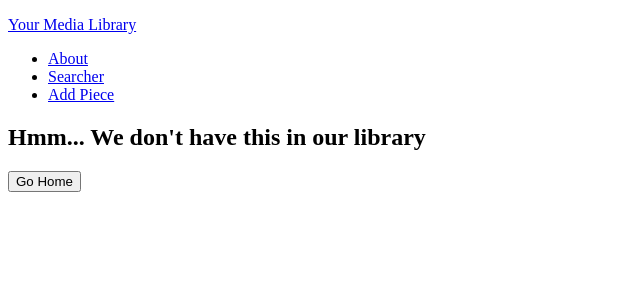
After one commit to lazar-the-coder/Personal_Media-Database, a Flask app: template templates/404.html in a window 1280 px wide. The commit adds this page. Shown: the top 300 px of the page, without its empty margins (0-640 px from the left). Run offline with Flask 2, Linux system fonts and the light colour scheme; the template is opened without the code that fills it, so the values that code supplies are empty.

Commit message:
Last Before Major Change
Gonna make it bigger, like myanimelist with media

```diff
--- a/app.py
+++ b/app.py
@@ -1,7 +1,61 @@
-from flask import render_template, url_for, request, redirect
+from flask import (render_template, url_for, request, redirect)
+
 from models import (Piece, Drawn, Film, Animation, Game, db, app)
 
+import webbrowser
 
-# page 1
-# Main Hub
-# Links to about and
+@app.route('/')
+def index():
+    return render_template('index.html')
+
+@app.route('/about')
+def about():
+    return render_template('about.html')
+
+@app.route('/library')
+def searcher():
+    pieces = Pieces.query.all()
+    return render_template('library.html', pieces=pieces)
+
+@app.route('/piece/new', methods=['GET', 'POST'])
+def add_piece():
+    if request.form:
+        match request.form['type']:
+            case '' | '':
+                new_project = Project(title=request.form['title'],
+                    date=datetime.datetime.strptime(request.form['date'], "%Y-%m"),
+                    description=request.form['desc'],
+                    skills=request.form['skills'],
+                    link=request.form['github'])
+        db.session.add(new_project)
+        db.session.commit()
+        return redirect(url_for('index'))
+    return render_template('form_add.html')
+
+@app.route('/piece/<id>')
+def view_piece(id):
+    piece = Piece.query.get_or_404(id)
+    return render_template('detail.html', piece=piece)
+
+@app.route('/piece/<id>/edit', methods=['GET', 'POST'])
+def edit_piece():
+    return render_template('form_edit.html')
+
+@app.route('/piece/<id>/delete')
+def delete_piece(id):
+    piece = Piece.query.get_or_404(id)
+    db.session.delete(piece)
+    db.session.commit()
+    return redirect(url_for('index'))
+
+@app.errorhandler(404)
+def not_found(error):
+    return render_template('404.html', msg=error), 404
+
+site = "http://127.0.0.1:8000"
+
+if __name__ == '__main__':
+    webbrowser.open_new_tab(site)
+    with app.app_context():
+        db.create_all()
+    app.run(debug=True, port=8000, host='0.0.0.0')
--- /dev/null
+++ b/templates/404.html
@@ -0,0 +1,9 @@
+{% extends 'layout.html' %}
+
+{% block content %}
+<section id="not-found">
+    <h2>Hmm... We don't have this in our library</h2>
+    <p>{{ msg }}</p>
+    <a href="{{ url_for('index') }}"><button>Go Home</button></a>
+</section>
+{% endblock %}
--- a/templates/layout.html
+++ b/templates/layout.html
@@ -9,7 +9,12 @@
 <html>
     <body>
         <header>
-            <p>Yolo</p>
+            <p><a href="{{ url_for('index') }}">Your Media Library</a></p>
+            <ul>
+                <li><a href="{{ url_for('about') }}">About</a></li>
+                <li><a href="{{ url_for('searcher') }}">Searcher</a></li>
+                <li><a href="{{ url_for('add_piece') }}">Add Piece</a></li>
+            </ul>
         </header>
         <main>
             {% block content %}
```
Also changed, not shown: templates/about.html (added), templates/detail.html (added), templates/form_add.html (added), templates/form_edit.html (added), templates/library.html (added).
